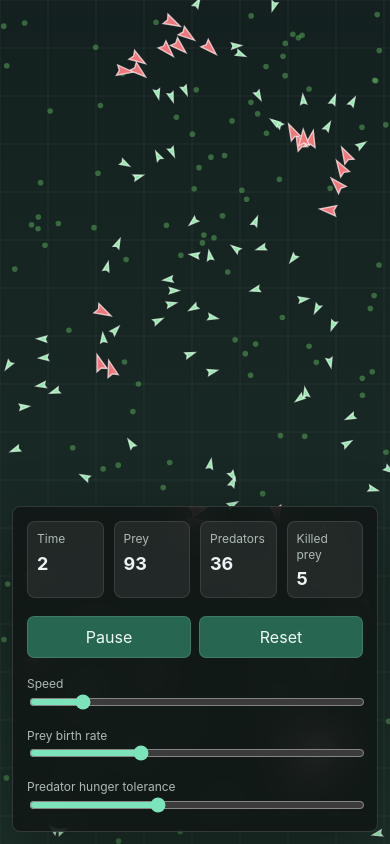
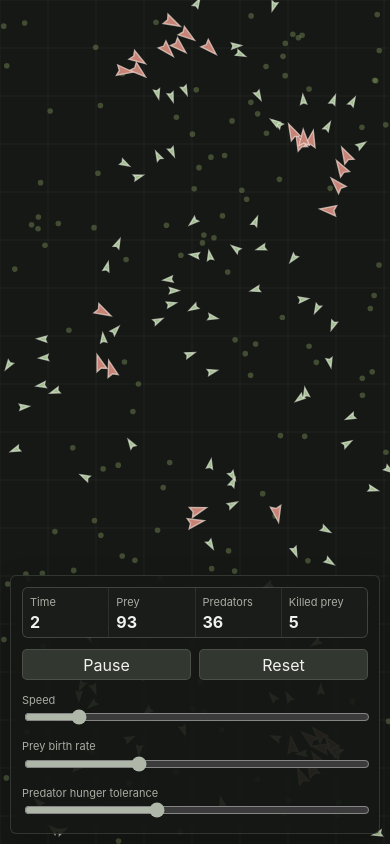
Before and after one commit to tamiroh/preyground, a website built with Vite: page index.html in a window 390 px wide. Built offline with nearby package versions, Linux system fonts and the light colour scheme; animation ran at ten frames a second.

Commit message:
Update UI

```diff
--- a/src/lib/renderer.ts
+++ b/src/lib/renderer.ts
@@ -54,20 +54,17 @@ export class CanvasRenderer {
   }
 
   private drawGrass(grass: Readonly<Grass>): void {
-    this.context.fillStyle = "rgb(92 176 91 / 0.5)";
+    this.context.fillStyle = "rgb(126 151 95 / 0.42)";
     this.context.beginPath();
     this.context.arc(grass.x, grass.y, 2.8, 0, Math.PI * 2);
     this.context.fill();
   }
 
   private drawBackground(): void {
-    const gradient = this.context.createLinearGradient(0, 0, 0, this.height);
-    gradient.addColorStop(0, "#13201f");
-    gradient.addColorStop(1, "#1d2f29");
-    this.context.fillStyle = gradient;
+    this.context.fillStyle = "#151814";
     this.context.fillRect(0, 0, this.width, this.height);
 
-    this.context.strokeStyle = "rgb(255 255 255 / 0.06)";
+    this.context.strokeStyle = "rgb(231 233 230 / 0.055)";
     this.context.lineWidth = 1;
     for (let x = 0; x < this.width; x += 48) {
       this.context.beginPath();
@@ -91,8 +88,8 @@ export class CanvasRenderer {
     this.context.save();
     this.context.translate(animal.x, animal.y);
     this.context.rotate(angle);
-    this.context.fillStyle = predator ? "#ef767a" : "#8ee6a8";
-    this.context.strokeStyle = predator ? "rgb(255 230 230 / 0.78)" : "rgb(225 255 232 / 0.72)";
+    this.context.fillStyle = predator ? "#c78376" : "#9fbd8e";
+    this.context.strokeStyle = predator ? "rgb(238 215 207 / 0.72)" : "rgb(226 234 216 / 0.66)";
     this.context.lineWidth = 1.4;
     this.context.beginPath();
     this.context.moveTo(radius * 1.5, 0);
@@ -115,20 +112,20 @@ export class CanvasRenderer {
     const plotHeight = chartHeight - padding * 1.7;
 
     this.context.save();
-    this.context.fillStyle = "rgb(16 22 21 / 0.84)";
-    this.context.strokeStyle = "rgb(255 255 255 / 0.16)";
+    this.context.fillStyle = "rgb(21 24 20 / 0.92)";
+    this.context.strokeStyle = "rgb(231 233 230 / 0.14)";
     this.context.lineWidth = 1;
     this.context.beginPath();
     this.context.roundRect(left, top, chartWidth, chartHeight, 8);
     this.context.fill();
     this.context.stroke();
 
-    this.context.fillStyle = "#eef3f6";
+    this.context.fillStyle = "#e7e9e6";
     this.context.font = "600 13px ui-sans-serif, system-ui";
     this.context.fillText("Population over time", left + 14, top + 24);
 
     if (history.prey.length < 2 || history.predators.length < 2) {
-      this.context.fillStyle = "rgb(238 243 246 / 0.65)";
+      this.context.fillStyle = "rgb(231 233 230 / 0.62)";
       this.context.font = "12px ui-sans-serif, system-ui";
       this.context.fillText("Collecting data...", left + 14, top + 50);
       this.context.restore();
@@ -151,25 +148,25 @@ export class CanvasRenderer {
     const plotTop = top + 48;
     const plotBottom = plotTop + plotHeight;
 
-    this.context.strokeStyle = "rgb(255 255 255 / 0.12)";
+    this.context.strokeStyle = "rgb(231 233 230 / 0.12)";
     this.context.beginPath();
     this.context.moveTo(plotLeft, plotTop);
     this.context.lineTo(plotLeft, plotBottom);
     this.context.lineTo(plotLeft + plotWidth, plotBottom);
     this.context.stroke();
 
-    this.drawChartLine(sampledPreyHistory, "#8ee6a8", minTime, maxTime, maxValue, plotLeft, plotBottom, plotWidth, plotHeight);
-    this.drawChartLine(sampledPredatorHistory, "#ef767a", minTime, maxTime, maxValue, plotLeft, plotBottom, plotWidth, plotHeight);
+    this.drawChartLine(sampledPreyHistory, "#9fbd8e", minTime, maxTime, maxValue, plotLeft, plotBottom, plotWidth, plotHeight);
+    this.drawChartLine(sampledPredatorHistory, "#c78376", minTime, maxTime, maxValue, plotLeft, plotBottom, plotWidth, plotHeight);
 
     const latestPrey = history.prey[history.prey.length - 1];
     const latestPredators = history.predators[history.predators.length - 1];
-    this.context.fillStyle = "rgb(238 243 246 / 0.7)";
+    this.context.fillStyle = "rgb(231 233 230 / 0.68)";
     this.context.font = "12px ui-sans-serif, system-ui";
-    this.context.fillStyle = "#8ee6a8";
+    this.context.fillStyle = "#9fbd8e";
     this.context.fillText(`prey ${latestPrey.value}`, plotLeft, plotBottom + 22);
-    this.context.fillStyle = "#ef767a";
+    this.context.fillStyle = "#c78376";
     this.context.fillText(`predators ${latestPredators.value}`, plotLeft + 82, plotBottom + 22);
-    this.context.fillStyle = "rgb(238 243 246 / 0.7)";
+    this.context.fillStyle = "rgb(231 233 230 / 0.68)";
     this.context.fillText(`max ${maxValue}`, plotLeft + plotWidth - 52, plotTop - 8);
     this.context.restore();
   }
--- a/src/style.css
+++ b/src/style.css
@@ -1,6 +1,6 @@
 :root {
-  color: #eef3f6;
-  background: #101615;
+  color: #e7e9e6;
+  background: #151814;
   font-family:
     Inter, ui-sans-serif, system-ui, -apple-system, BlinkMacSystemFont, "Segoe UI",
     sans-serif;
@@ -27,7 +27,7 @@ input {
 #app {
   position: fixed;
   inset: 0;
-  background: #101615;
+  background: #151814;
 }
 
 #world {
@@ -38,17 +38,16 @@ input {
 
 .panel {
   position: absolute;
-  top: 18px;
-  right: 18px;
-  width: min(340px, calc(100vw - 28px));
-  max-height: calc(100vh - 36px);
+  top: 14px;
+  right: 14px;
+  width: min(256px, calc(100vw - 24px));
+  max-height: calc(100vh - 28px);
   overflow: auto;
-  padding: 18px;
-  border: 1px solid rgb(255 255 255 / 14%);
-  border-radius: 8px;
-  background: rgb(16 22 21 / 84%);
-  backdrop-filter: blur(16px);
-  box-shadow: 0 24px 70px rgb(0 0 0 / 32%);
+  padding: 11px;
+  border: 1px solid rgb(231 233 230 / 14%);
+  border-radius: 6px;
+  background: rgb(21 24 20 / 92%);
+  box-shadow: 0 10px 28px rgb(0 0 0 / 22%);
 }
 
 .eyebrow {
@@ -70,16 +69,20 @@ h1 {
 .stats-grid {
   display: grid;
   grid-template-columns: 1fr 1fr;
-  gap: 10px;
-  margin-bottom: 18px;
+  gap: 1px;
+  margin-bottom: 11px;
+  border: 1px solid rgb(231 233 230 / 11%);
+  border-radius: 6px;
+  overflow: hidden;
+  background: rgb(231 233 230 / 11%);
 }
 
 .stats-grid div {
-  min-height: 72px;
-  padding: 12px;
-  border: 1px solid rgb(255 255 255 / 10%);
-  border-radius: 8px;
-  background: rgb(255 255 255 / 7%);
+  min-height: 51px;
+  padding: 8px;
+  border: 0;
+  border-radius: 0;
+  background: rgb(24 28 23 / 96%);
 }
 
 .stat-button {
@@ -88,27 +91,27 @@ h1 {
 
 .stat-button:hover,
 .stat-button.is-active {
-  border-color: rgb(239 118 122 / 58%);
-  background: rgb(239 118 122 / 14%);
+  background: rgb(72 78 66 / 66%);
 }
 
 .stat-button:focus-visible {
-  outline: 2px solid #ef767a;
+  outline: 2px solid #b8c0b2;
   outline-offset: 2px;
 }
 
 .stats-grid span,
 label span {
   display: block;
-  color: #aebbb6;
-  font-size: 12px;
+  color: #a8ada4;
+  font-size: 11px;
   line-height: 1.3;
 }
 
 .stats-grid strong {
   display: block;
-  margin-top: 8px;
-  font-size: 25px;
+  margin-top: 5px;
+  color: #f1f2ee;
+  font-size: 19px;
   line-height: 1;
 }
 
@@ -116,41 +119,46 @@ label span {
   display: grid;
   grid-template-columns: 1fr 1fr;
   gap: 8px;
-  margin-bottom: 18px;
+  margin-bottom: 13px;
 }
 
 button {
-  min-height: 42px;
-  border: 1px solid rgb(255 255 255 / 12%);
-  border-radius: 7px;
-  color: #effaf5;
-  background: #276752;
+  min-height: 31px;
+  border: 1px solid rgb(231 233 230 / 14%);
+  border-radius: 5px;
+  color: #f1f2ee;
+  background: #32372f;
   cursor: pointer;
 }
 
 button:hover {
-  background: #328163;
+  background: #444a3f;
+}
+
+button:focus-visible {
+  outline: 2px solid #b8c0b2;
+  outline-offset: 2px;
 }
 
 label {
   display: block;
-  margin-top: 14px;
+  margin-top: 10px;
 }
 
 input[type="range"] {
   width: 100%;
-  accent-color: #7ce3ba;
+  accent-color: #aeb7a8;
 }
 
 @media (max-width: 720px) {
   .panel {
     top: auto;
-    right: 12px;
-    bottom: 12px;
-    left: 12px;
+    right: 10px;
+    bottom: 10px;
+    left: 10px;
     width: auto;
-    max-height: 45vh;
-    padding: 14px;
+    max-height: 38vh;
+    padding: 11px;
   }
 
   h1 {
@@ -162,11 +170,11 @@ input[type="range"] {
   }
 
   .stats-grid div {
-    min-height: 60px;
-    padding: 9px;
+    min-height: 48px;
+    padding: 7px;
   }
 
   .stats-grid strong {
-    font-size: 18px;
+    font-size: 16px;
   }
 }
```
